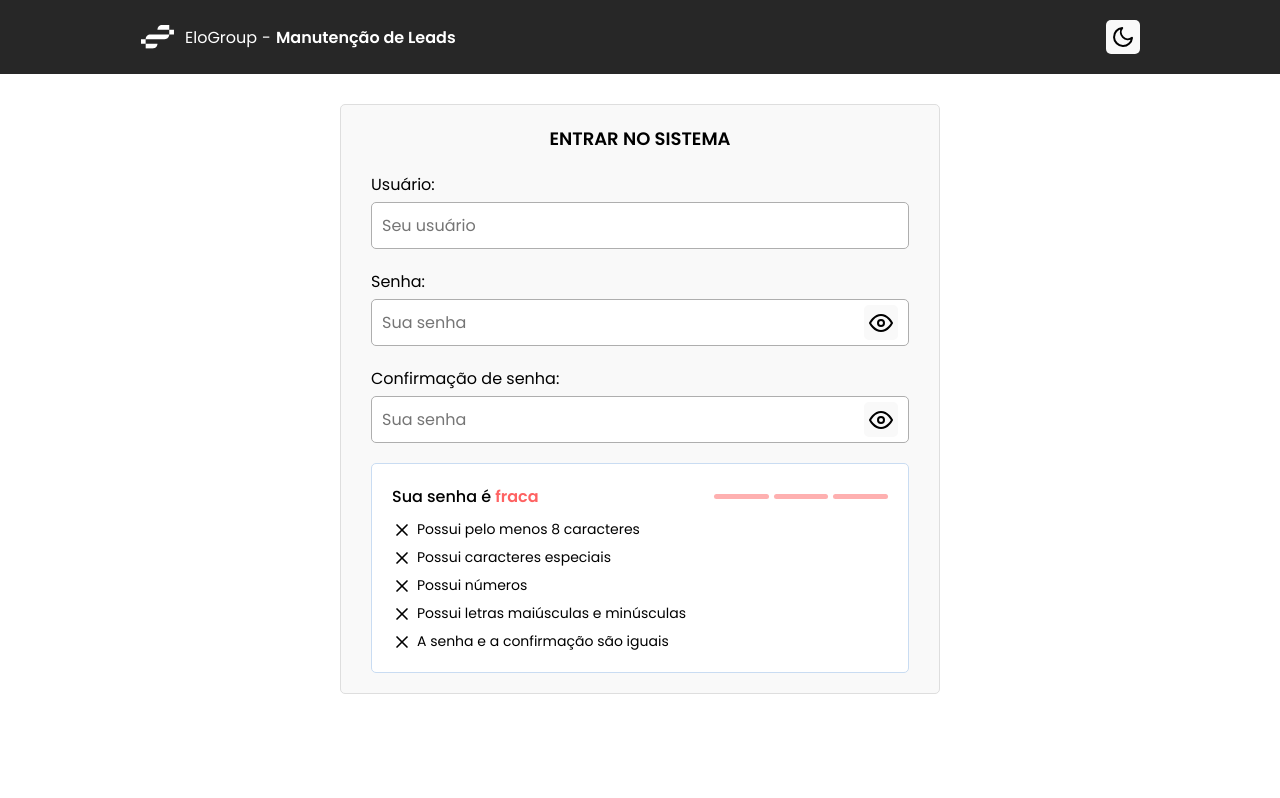
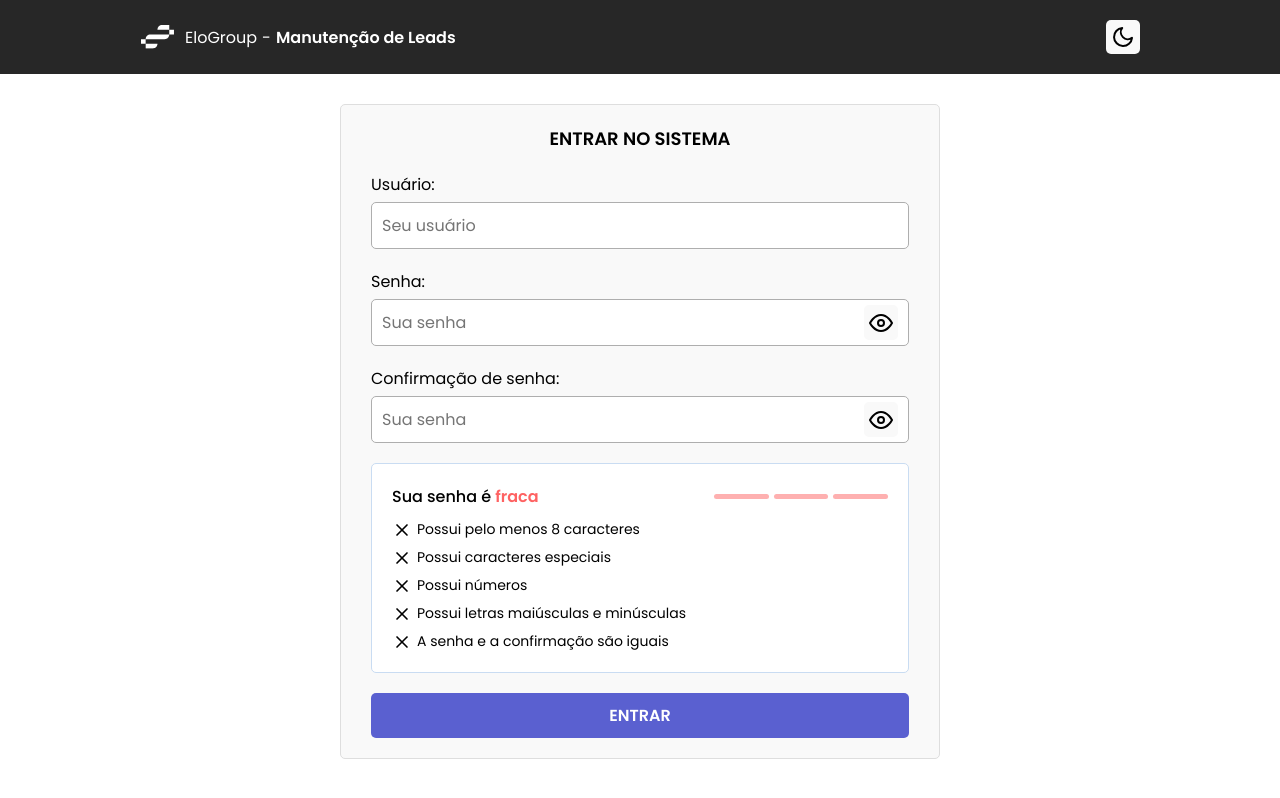
Before and after one commit to filipealvess/manutencao-leads, a React (Create React App) app: page / in a window 1280 px wide. Built offline with nearby package versions, Linux system fonts and the light colour scheme; the HTML template or start-up script is replaced by a standard one.

Commit message:
feat: add primary button component

```diff
--- a/src/components/Form/styles.js
+++ b/src/components/Form/styles.js
@@ -8,6 +8,10 @@ const FormWrapper = styled.form`
   background-color: ${({ theme }) => theme.sectionBackground};
   border: 1px solid ${({ theme }) => theme.sectionBorderColor};
   border-radius: 5px;
+
+  @media (max-width: 600px) {
+    padding: 15px;
+  }
 `;
 
 export const Title = styled.h2`
--- /dev/null
+++ b/src/components/PrimaryButton/index.jsx
@@ -0,0 +1,10 @@
+import React from 'react';
+import PrimaryButtonWrapper from './styles';
+
+export default function PrimaryButton({ text }) {
+  return (
+    <PrimaryButtonWrapper type="submit">
+      {text}
+    </PrimaryButtonWrapper>
+  );
+}
--- /dev/null
+++ b/src/components/PrimaryButton/styles.js
@@ -0,0 +1,19 @@
+import styled from 'styled-components';
+
+const PrimaryButtonWrapper = styled.button`
+  width: 100%;
+  padding: 10px 15px;
+  margin-top: 20px;
+  border-radius: 5px;
+  background-color: ${({ theme }) => theme.accent};
+  color: #FFFFFF;
+  font-weight: 600;
+  text-transform: uppercase;
+  transition: 0.3s background-color;
+
+  &:hover {
+    background-color: ${({ theme }) => theme.buttonHover};
+  }
+`;
+
+export default PrimaryButtonWrapper;
--- a/src/pages/Login/index.jsx
+++ b/src/pages/Login/index.jsx
@@ -4,6 +4,7 @@ import Main from '../../components/Main';
 import Form from '../../components/Form';
 import Field from '../../components/Field';
 import PasswordFeedback from '../../components/PasswordFeedback';
+import PrimaryButton from '../../components/PrimaryButton';
 
 export default function Login() {
   return (
@@ -17,6 +18,8 @@ export default function Login() {
           <Field label="Confirmação de senha" placeholder="Sua senha" type="password" />
 
           <PasswordFeedback />
+
+          <PrimaryButton text="Entrar" />
         </Form>
       </Main>
     </React.Fragment>
--- a/src/styles/Theme.js
+++ b/src/styles/Theme.js
@@ -5,6 +5,7 @@ const theme = {
   sectionBorderColor: '#DEDEDE',
   inputBorderColor: '#AEAEAE',
   inputBackground: '#FFFFFF',
+  buttonHover: '#474DC0',
   accent: '#5A60D0',
   red: '#FE6262',
   green: '#37CC3D',
```
